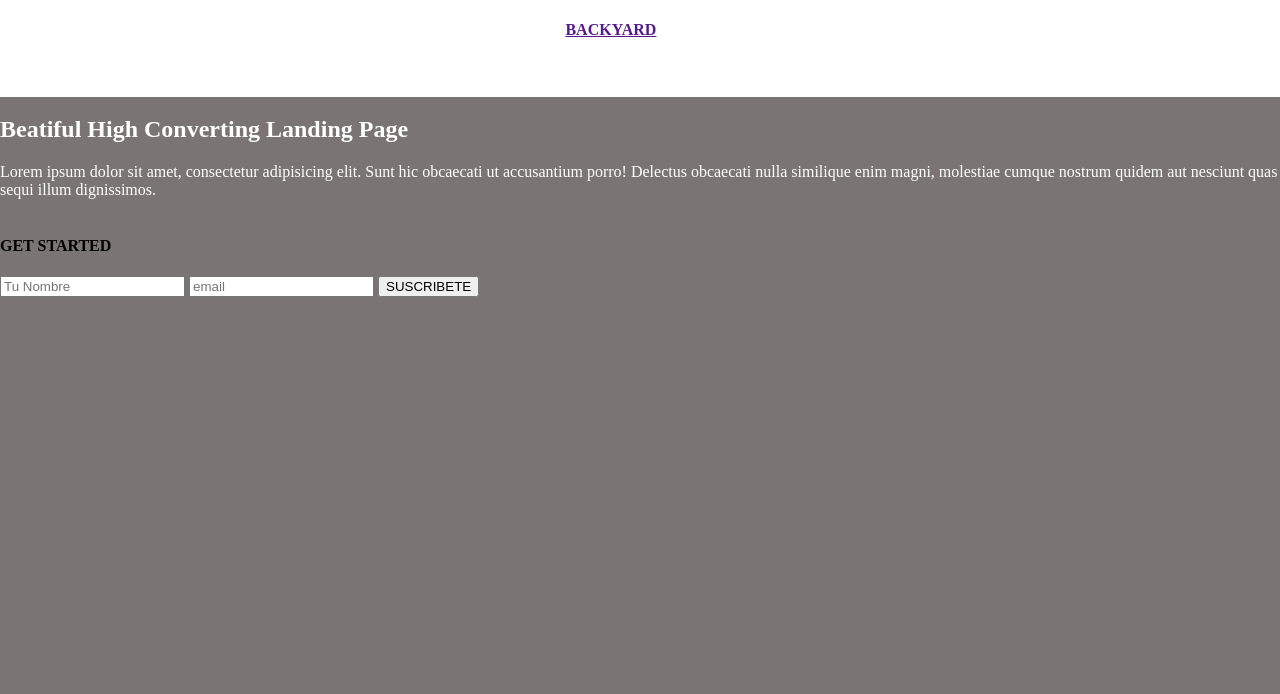
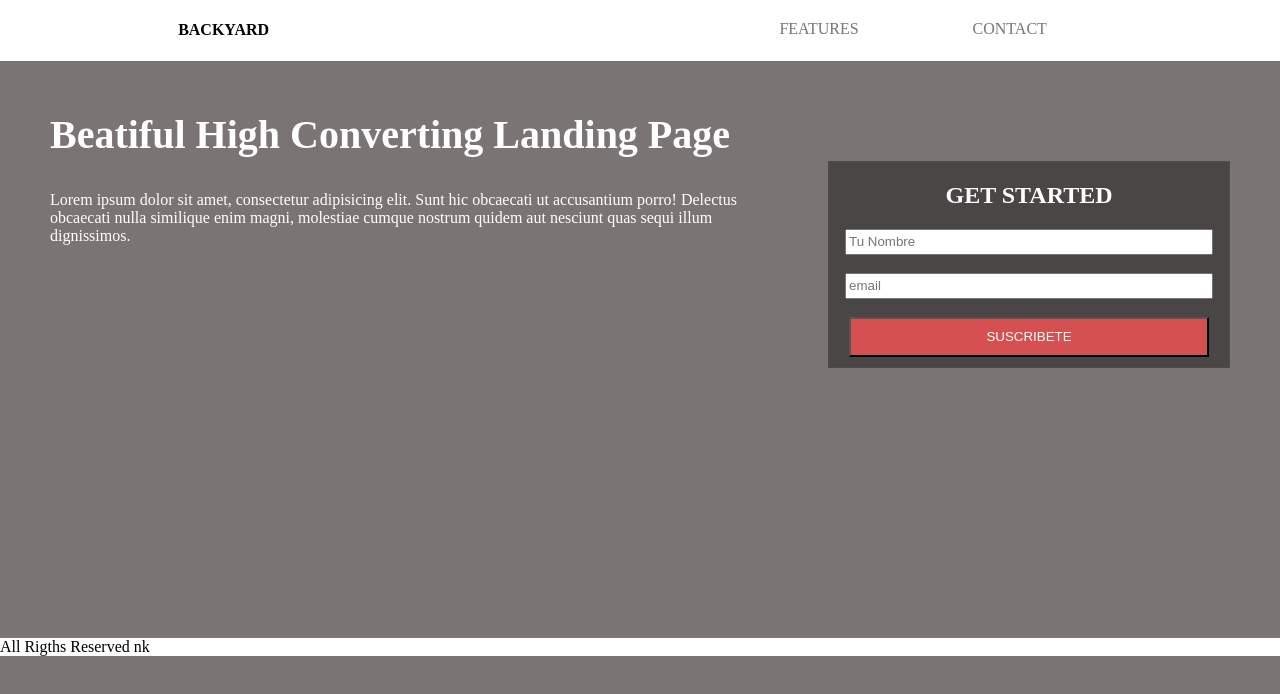
Before and after one commit to marcecabelloh/backyard, a plain HTML site: page index.html in a window 1280 px wide. Drawn offline with Linux system fonts and the light colour scheme.

Commit message:
corrección style.css y media.css

```diff
--- a/css/media.css
+++ b/css/media.css
@@ -0,0 +1,43 @@
+body{
+	margin: 0;
+	padding: 0;
+	background-color: #7b7474;
+}
+
+.formulario{
+	text-align: center;
+	color: white;
+	background: #4a4646;
+	width: 400px;
+	border: 1px solid #4e4d4d;
+	margin-bottom: 200px;
+    margin-top: -100px;
+    margin-right:50px;
+}
+
+
+@media (min-width: 535px) and (max-width: 824px){
+
+body{
+		background-color: #d55050;
+		color: white;
+	}
+
+	.formulario{
+		border: 6px solid white;
+	}
+
+}
+
+@media (min-width: 200px) and (max-width: 534px){
+
+body{
+		background-color: yellow;
+		color: white;
+	}
+
+	.formulario{
+		border: 6px solid green;
+	}
+
+}
--- a/css/style.css
+++ b/css/style.css
@@ -1,3 +1,4 @@
+
 body{
 	margin: 0;
 	padding: 0;
@@ -9,16 +10,31 @@ body{
 	background: white;
 	display: flex;
 	flex-direction: row;
-	justify-content: flex-start;
+	justify-content: flex-end;
 	justify-content: space-around;
 	align-content: center;
-    color: #7b7474;
+	z-index: 1;
+}
+
+.hide h4{
+	margin-right: auto;
+	width: 150px;
+	text-decoration: none;
+}
+
+.lista-menu{
+	margin-top: 20px;
 }
 
 ul{
 	list-style: none;
 	margin:0;
+    color: #7b7474;
 
+}
+
+ul li{
+	display: inline-block;
 }
 
 ul li a{
@@ -29,21 +45,66 @@ ul li a{
 	cursor: pointer;
 	padding:55px;
 	margin: 0;
+    color: #7b7474;
+
 }
 
-ul li:hover{
+ul li a:hover{
 	background:#7b7474;
 }
 
 /*seccion texto*/
-.seccion-texto{
-	display: flex;
-}
 
 .texto{
 	color: white;
-	flex-direction: row;
+	flex-direction: column;
+	align-items: flex-end;
+	padding-right: 400px;
+	margin-top: 50px;
+	padding-left: 50px;
+	margin-right: 100px;
+}
+
+h1{
+	font-size: 40px;
+}
+
+/*seccion caja formulario*/
+
+
+.form{
+	display: flex;
+	flex-direction: column;
+	align-items: flex-end;
 
 }
 
-/*seccion caja formulario*/
+.formulario{
+	text-align: center;
+	color: white;
+	background: #4a4646;
+	width: 400px;
+	border: 1px solid #4e4d4d;
+	margin-bottom: 200px;
+    margin-top: -100px;
+    margin-right:50px;
+}
+
+input[type=text]{
+	width: 90%;
+	height: 20px;
+}
+
+.boton{
+	width: 90%;
+	height: 40px;
+	margin-bottom: 10px;
+	background: #d55050;
+	color: white;
+}
+
+footer{
+	background-color: white;
+	margin-top: 70px;
+
+}
--- a/index.html
+++ b/index.html
@@ -5,12 +5,15 @@
 	<title>Backyard</title>
 	<link rel="stylesheet" type="text/css" href="css/style.css">
 	<link rel="stylesheet" type="text/css" href="css/media.css">
+
 </head>
 <body>
 	<nav class="navbar" id="navbar">
+	   <div class="hide" id="menu">
+	   		<h4><a>BACKYARD</a></h4>
+	   </div>
 		<div class="lista-menu">
 			<ul class="flex-container">
-				<h4><a href="" id="menu" class="hide">BACKYARD</a></h4>
 				<li><a href="#nowhere" class="mostrar hidens">FEATURES</a></li>
 				<li><a href="#nowhere" class="mostrar hidens">CONTACT</a></li>
 			</ul>
@@ -22,17 +25,21 @@
 			<h1>Beatiful High Converting Landing Page</h1>
 			<p>Lorem ipsum dolor sit amet, consectetur adipisicing elit. Sunt hic obcaecati ut accusantium porro! Delectus obcaecati nulla similique enim magni, molestiae cumque nostrum quidem aut nesciunt quas sequi illum dignissimos.</p>
 		</div>
-	</section>
 
-	<section>
-		<div>
-			<h4>GET STARTED</h4>
-			<input type="text"  placeholder="Tu Nombre">
-			<input type="text"  placeholder="email">
-			<button>SUSCRIBETE</button>
+
+	<form class="form">
+		<div class="formulario">
+			<h2>GET STARTED</h2>
+			<input type="text"  placeholder="Tu Nombre"><br><br>
+			<input type="text"  placeholder="email"><br><br>
+			<button type="button" class="boton">SUSCRIBETE</button>
 		</div>
-	</section>
+	</form>
+</section>
 
+<footer>
+	All Rigths Reserved nk
+</footer>
 
 
 <script type="text/javascript" src="js/main.js"></script>
```
